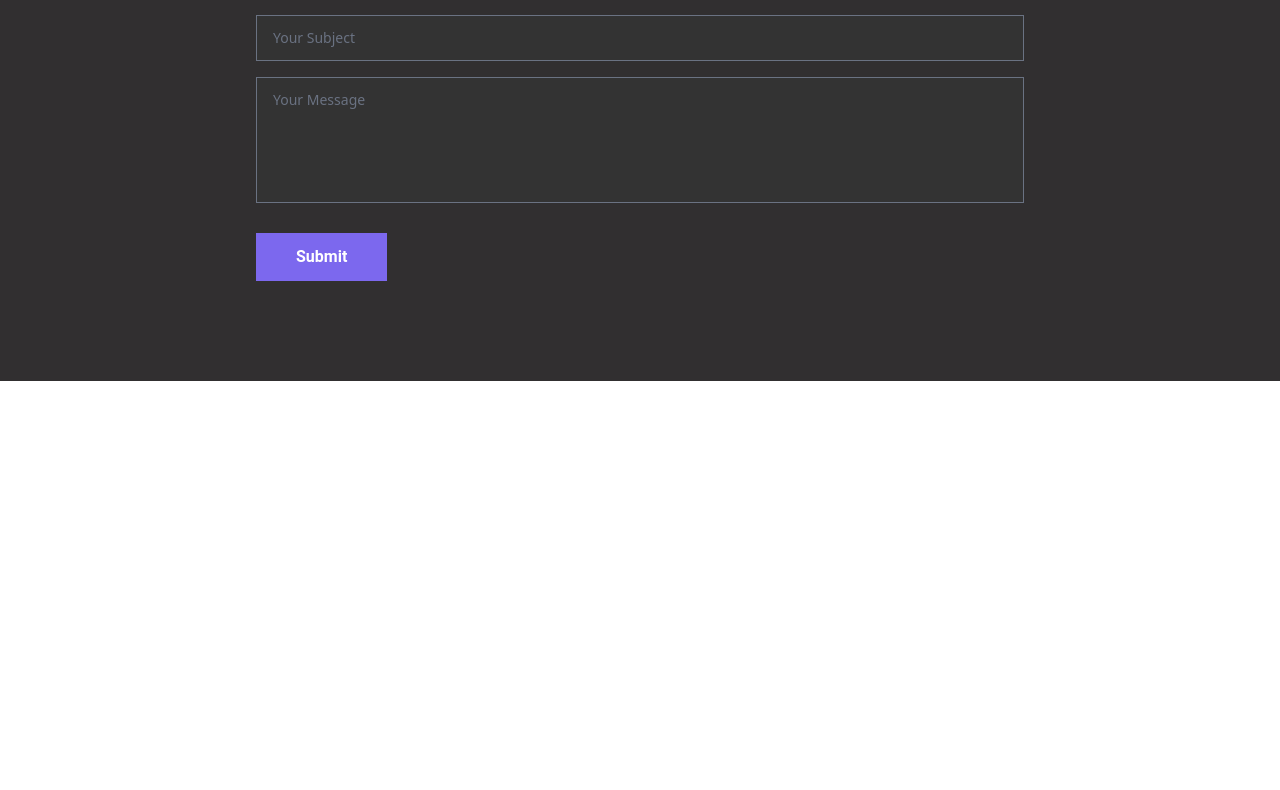
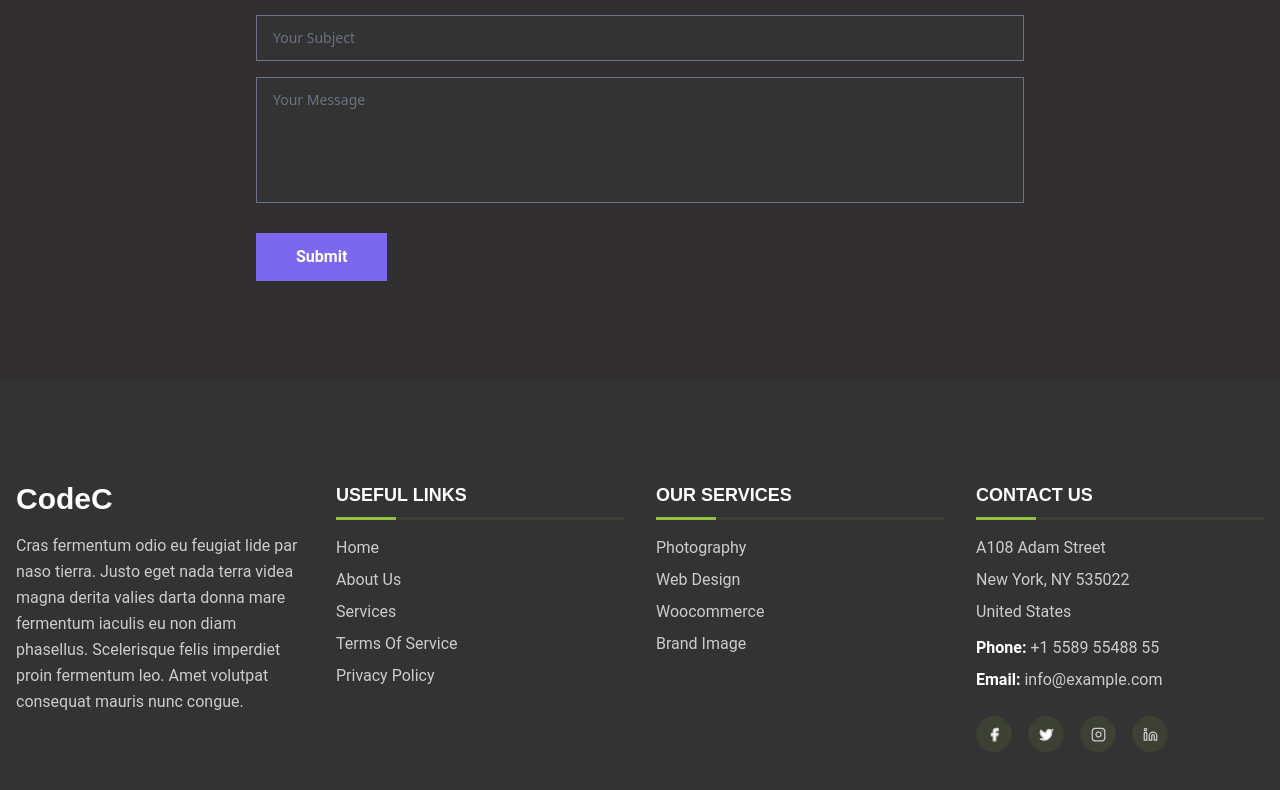
Before and after one commit to Saiful10400/Desh-it-job-task, a React (Vite) app: page / in a window 1280 px wide. Shown: the part 5009-5799 px from the top of the page. Before the commit the page ends 5390 px from the top, so only its background shows below. Built offline with nearby package versions, Linux system fonts and the light colour scheme.

Commit message:
footer section completed.

```diff
--- /dev/null
+++ b/src/components/Footer.tsx
@@ -0,0 +1,137 @@
+
+import { FacebookIcon, Instagram, LinkedinIcon, Twitter } from "lucide-react";
+import CenterAlign from "./utils/CenterAlign";
+
+
+
+
+
+const Footer = () => {
+    return (
+        <footer className=" pb-[40px] md:pb-[100px] pt-[40px] md:pt-[100px]">
+            <CenterAlign>
+
+                <div className="max-w-7xl mx-auto text-[#ccc]">
+                    <div className="grid grid-cols-1 md:grid-cols-2 lg:grid-cols-4 gap-8">
+
+                        {/* CodeC Section */}
+                        <div>
+                            <h2 className="text-white text-3xl poppins-black mb-4">CodeC</h2>
+                            <p className="text-base roboto-regular leading-relaxed ">
+                                Cras fermentum odio eu feugiat lide par naso tierra. Justo eget nada terra videa
+                                magna derita valies darta donna mare fermentum iaculis eu non diam phasellus.
+                                Scelerisque felis imperdiet proin fermentum leo. Amet volutpat consequat
+                                mauris nunc congue.
+                            </p>
+                        </div>
+
+                        {/* Useful Links Section */}
+                        <div>
+                            <h3 className="text-white text-lg poppins-bold mb-4">
+                                USEFUL LINKS
+                                <div className="before:content-[''] relative before:absolute before:w-[60px] before:h-[3px] before:bg-[#94c045] w-full h-[3px] bg-[#3c4133] mt-2"></div>
+                            </h3>
+                            <ul className="space-y-2 roboto-regular">
+                                <li>
+                                    <a href="#" className="  hover:text-white transition-colors">
+                                        Home
+                                    </a>
+                                </li>
+                                <li>
+                                    <a href="#" className="  hover:text-white transition-colors">
+                                        About Us
+                                    </a>
+                                </li>
+                                <li>
+                                    <a href="#" className="  hover:text-white transition-colors">
+                                        Services
+                                    </a>
+                                </li>
+                                <li>
+                                    <a href="#" className="  hover:text-white transition-colors">
+                                        Terms Of Service
+                                    </a>
+                                </li>
+                                <li>
+                                    <a href="#" className="  hover:text-white transition-colors">
+                                        Privacy Policy
+                                    </a>
+                                </li>
+                            </ul>
+                        </div>
+
+                        {/* Our Services Section */}
+                        <div>
+                            <h3 className="text-white text-lg poppins-bold mb-4">
+                                OUR SERVICES
+                                <div className="before:content-[''] relative before:absolute before:w-[60px] before:h-[3px] before:bg-[#94c045] w-full h-[3px] bg-[#3c4133] mt-2"></div>
+                            </h3>
+                            <ul className="space-y-2 roboto-regular">
+                                <li>
+                                    <a href="#" className="  hover:text-white transition-colors">
+                                        Photography
+                                    </a>
+                                </li>
+                                <li>
+                                    <a href="#" className="  hover:text-white transition-colors">
+                                        Web Design
+                                    </a>
+                                </li>
+                                <li>
+                                    <a href="#" className="  hover:text-white transition-colors">
+                                        Woocommerce
+                                    </a>
+                                </li>
+                                <li>
+                                    <a href="#" className="  hover:text-white transition-colors">
+                                        Brand Image
+                                    </a>
+                                </li>
+                            </ul>
+                        </div>
+
+                        {/* Contact Us Section */}
+                        <div className="roboto-regular">
+                            <h3 className="text-white text-lg poppins-bold mb-4">
+                                CONTACT US
+                                <div className="before:content-[''] relative before:absolute before:w-[60px] before:h-[3px] before:bg-[#94c045] w-full h-[3px] bg-[#3c4133] mt-2"></div>
+                            </h3>
+                            <div className="space-y-2  ">
+                                <p>A108 Adam Street</p>
+                                <p>New York, NY 535022</p>
+                                <p>United States</p>
+                                <p className="mt-3">
+                                    <span className="font-semibold text-white">Phone:</span> +1 5589 55488 55
+                                </p>
+                                <p>
+                                    <span className="font-semibold text-white">Email:</span> info@example.com
+                                </p>
+                            </div>
+
+                            {/* Social Media Icons */}
+                            <div className="flex space-x-4 mt-6">
+                                <a href="#" className=" w-[36px] h-[36px] duration-500 hover:bg-[#ffbd39] rounded-full flex justify-center items-center bg-[#3c4133] hover:text-white transition-colors">
+                                    <FacebookIcon size={15} fill="white" />
+                                </a>
+                                <a href="#" className=" w-[36px] h-[36px] duration-500 hover:bg-[#ffbd39] rounded-full flex justify-center items-center bg-[#3c4133] hover:text-white transition-colors">
+                                    <Twitter size={15} fill="white" />
+                                </a>
+                                <a href="#" className=" w-[36px] h-[36px] duration-500 hover:bg-[#ffbd39] rounded-full flex justify-center items-center bg-[#3c4133] hover:text-white transition-colors">
+                                    <Instagram size={15} />
+                                </a>
+                                <a href="#" className=" w-[36px] h-[36px] duration-500 hover:bg-[#ffbd39] rounded-full flex justify-center items-center bg-[#3c4133] hover:text-white transition-colors">
+                                    <LinkedinIcon size={15} />
+                                </a>
+
+                            </div>
+                        </div>
+
+                    </div>
+                </div>
+
+            </CenterAlign>
+        </footer>
+    );
+};
+
+export default Footer;
--- a/src/page/Home.tsx
+++ b/src/page/Home.tsx
@@ -2,6 +2,7 @@ import AboutMe from "../components/AboutMe";
 import Blog from "../components/Blog";
 import ContactMe from "../components/ContactMe";
 import Cover from "../components/Cover";
+import Footer from "../components/Footer";
 import Nav from "../components/Nav";
 import Resume from "../components/Resume";
 import Service from "../components/Service";
@@ -18,6 +19,7 @@ const Home = () => {
             <Resume />
             <Blog/>
             <ContactMe/>
+            <Footer/>
         </div>
     );
 };
```
